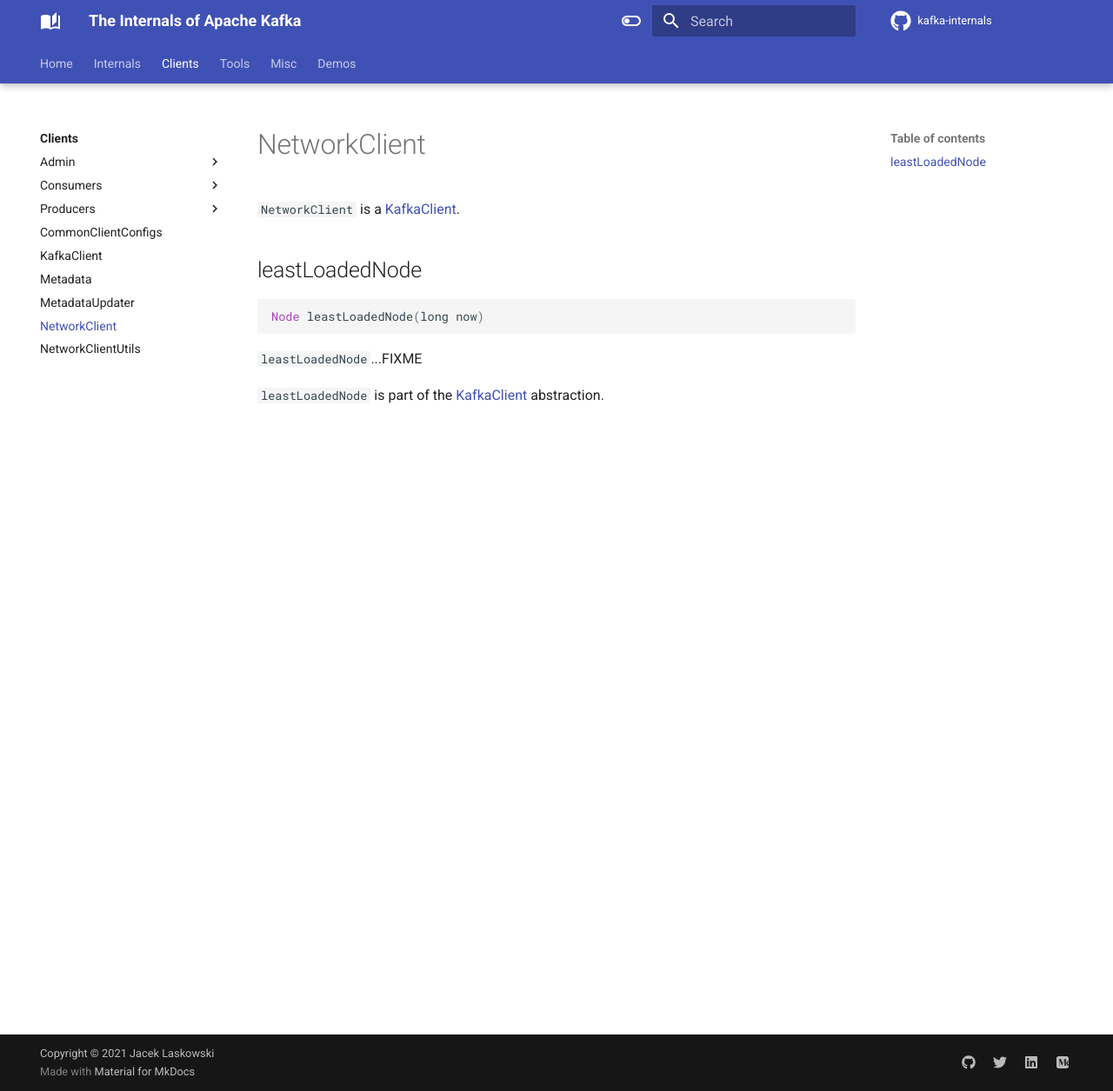
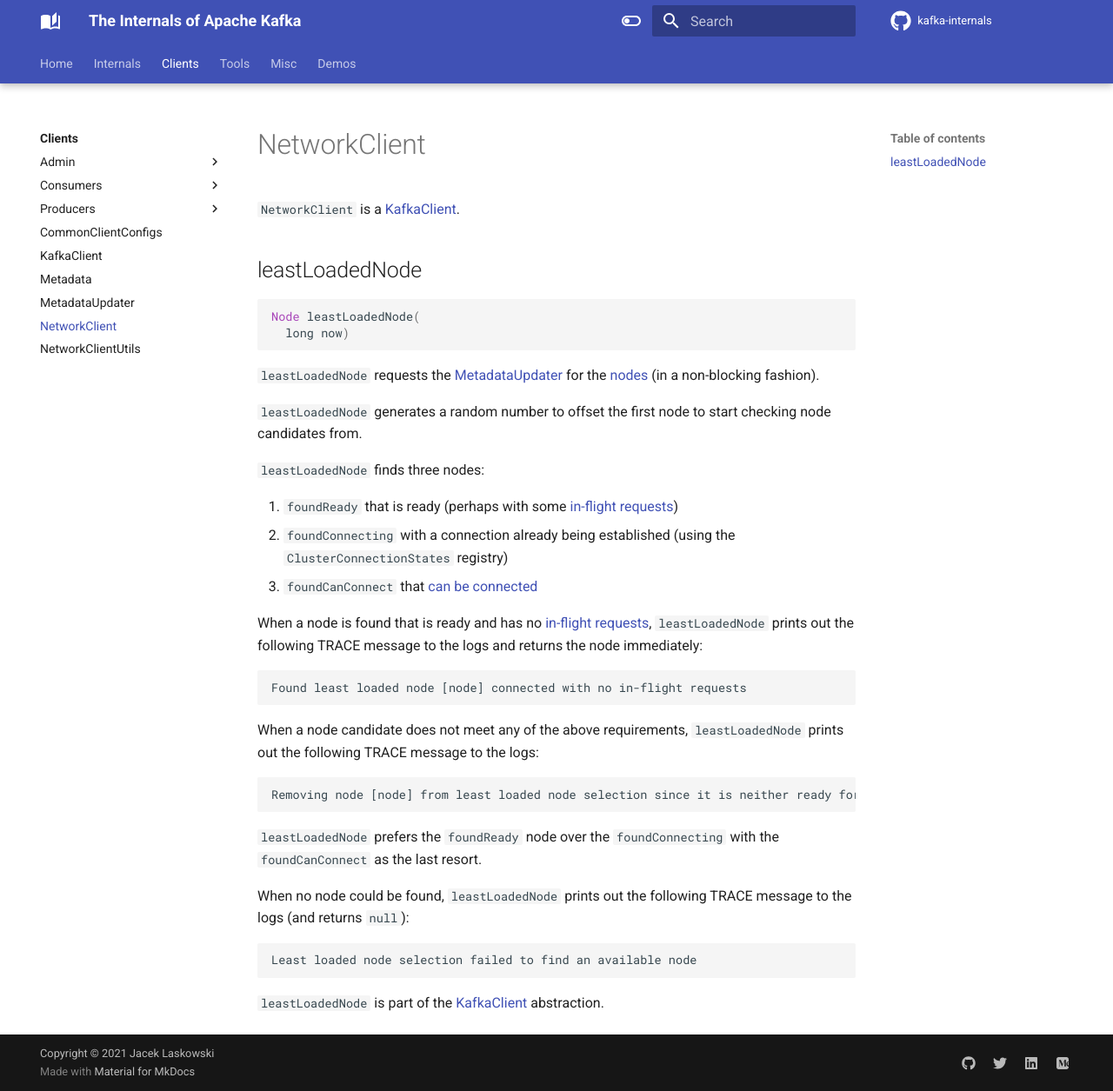
Before and after one commit to japila-books/kafka-internals, an MkDocs documentation site: the page built from docs/clients/NetworkClient.md, in a window 1280 px wide and 1255 px high. Shown: the whole window at 87% size. Built offline with MkDocs 1.6.1 and Material for MkDocs 9.7.7, drawn with Linux system fonts in a browser that asks for light colours; comment, search, counter and statistics services are not loaded.

Commit message:
NetworkClient.leastLoadedNode

````diff
--- a/docs/clients/NetworkClient.md
+++ b/docs/clients/NetworkClient.md
@@ -5,9 +5,38 @@
 ## <span id="leastLoadedNode"> leastLoadedNode
 
 ```scala
-Node leastLoadedNode(long now)
+Node leastLoadedNode(
+  long now)
 ```
 
-`leastLoadedNode`...FIXME
+`leastLoadedNode` requests the [MetadataUpdater](#metadataUpdater) for the [nodes](MetadataUpdater.md#fetchNodes) (in a non-blocking fashion).
+
+`leastLoadedNode` generates a random number to offset the first node to start checking node candidates from.
+
+`leastLoadedNode` finds three nodes:
+
+1. `foundReady` that is ready (perhaps with some [in-flight requests](#inFlightRequests))
+1. `foundConnecting` with a connection already being established (using the `ClusterConnectionStates` registry)
+1. `foundCanConnect` that [can be connected](#canConnect)
+
+When a node is found that is ready and has no [in-flight requests](#inFlightRequests), `leastLoadedNode` prints out the following TRACE message to the logs and returns the node immediately:
+
+```text
+Found least loaded node [node] connected with no in-flight requests
+```
+
+When a node candidate does not meet any of the above requirements, `leastLoadedNode` prints out the following TRACE message to the logs:
+
+```text
+Removing node [node] from least loaded node selection since it is neither ready for sending nor connecting
+```
+
+`leastLoadedNode` prefers the `foundReady` node over the `foundConnecting` with the `foundCanConnect` as the last resort.
+
+When no node could be found, `leastLoadedNode` prints out the following TRACE message to the logs (and returns `null`):
+
+```text
+Least loaded node selection failed to find an available node
+```
 
 `leastLoadedNode` is part of the [KafkaClient](KafkaClient.md#leastLoadedNode) abstraction.
````
